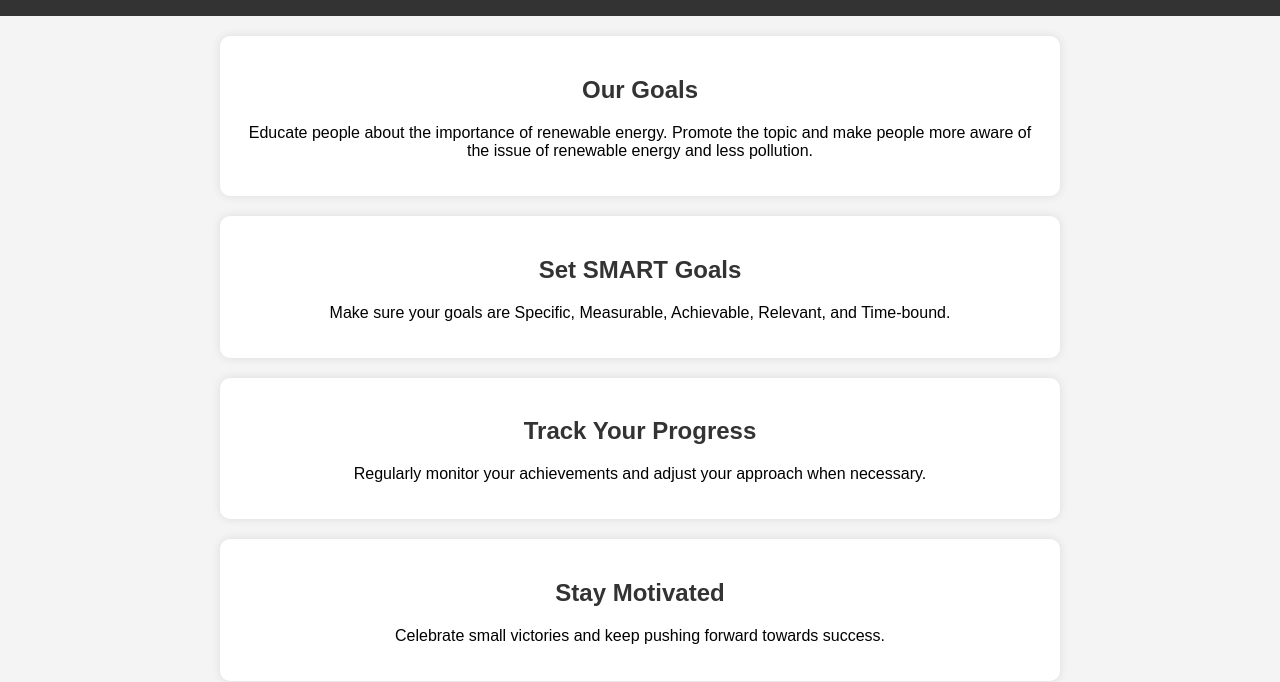
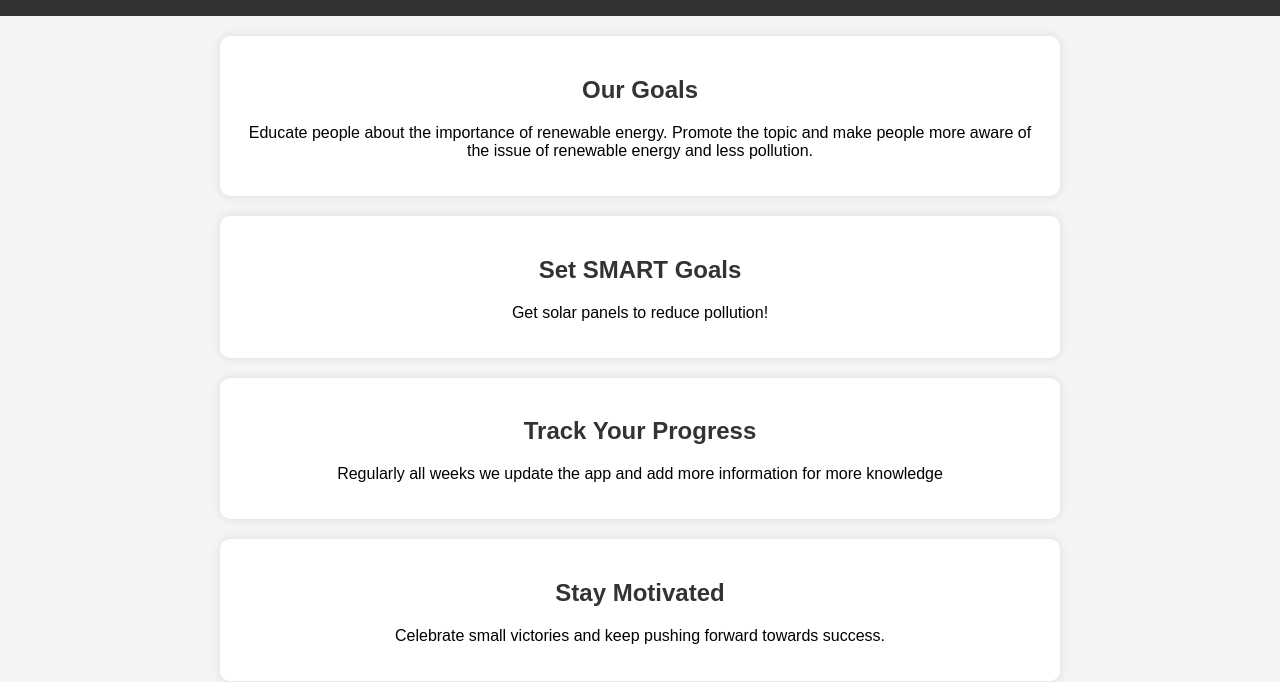
Before and after one commit to Copilli/Green-Energies, a plain HTML site: page pages/Goals.html in a window 1280 px wide. Shown: the part 94-776 px from the top of the page. Drawn offline with Linux system fonts and the light colour scheme.

Commit message:
About us formulary

```diff
--- a/pages/home/Goals.html
+++ b/pages/Goals.html
@@ -54,11 +54,12 @@
     </section>
     <section>
         <h2>Set SMART Goals</h2>
-        <p>Make sure your goals are Specific, Measurable, Achievable, Relevant, and Time-bound.</p>
+        <p>Get solar panels to reduce pollution!
+        </p>
     </section>
     <section>
         <h2>Track Your Progress</h2>
-        <p>Regularly monitor your achievements and adjust your approach when necessary.</p>
+        <p>Regularly all weeks we update the app and add more information for more knowledge</p>
     </section>
     <section>
         <h2>Stay Motivated</h2>
```
Also changed, not shown: pages/aboutUs/aboutUs.html (+2 -0 lines).
